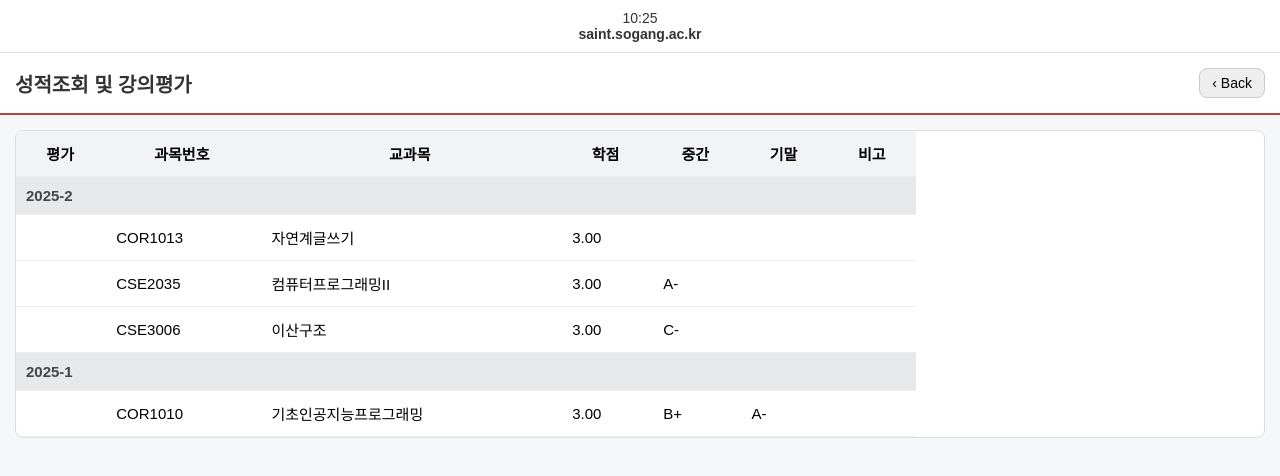
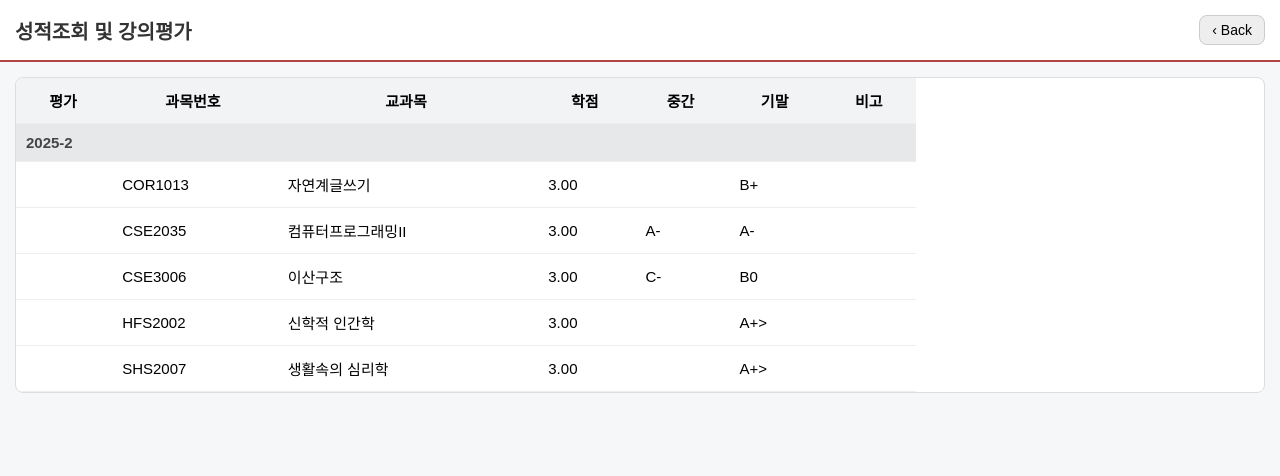
Before and after one commit to znjxjznjxj/rkflrkflql, a plain HTML site: page index.html in a window 1280 px wide. Drawn offline with Linux system fonts and the light colour scheme.

Commit message:
Remove header and update course grades

```diff
--- a/index.html
+++ b/index.html
@@ -9,10 +9,7 @@
 
 <body>
 
-<header class="top-bar">
-    <div class="time">10:25</div>
-    <div class="url">saint.sogang.ac.kr</div>
-</header>
+
 
 <div class="page-title-area">
     <h2>성적조회 및 강의평가</h2>
@@ -47,7 +44,7 @@
                 <td>자연계글쓰기</td>
                 <td>3.00</td>
                 <td></td>
-                <td></td>
+                <td>B+</td>
                 <td></td>
             </tr>
 
@@ -57,7 +54,7 @@
                 <td>컴퓨터프로그래밍II</td>
                 <td>3.00</td>
                 <td>A-</td>
-                <td></td>
+                <td>A-</td>
                 <td></td>
             </tr>
 
@@ -67,24 +64,30 @@
                 <td>이산구조</td>
                 <td>3.00</td>
                 <td>C-</td>
+                <td>B0</td>
                 <td></td>
-                <td></td>
-            </tr>
-
-            <!-- 2025-1 구분 -->
-            <tr class="semester-row">
-                <td colspan="7">2025-1</td>
             </tr>
 
             <tr>
                 <td></td>
-                <td>COR1010</td>
-                <td>기초인공지능프로그래밍</td>
+                <td>HFS2002</td>
+                <td>신학적 인간학</td>
                 <td>3.00</td>
-                <td>B+</td>
-                <td>A-</td>
+                <td></td>
+                <td>A+></td>
                 <td></td>
             </tr>
+
+            <tr>
+                <td></td>
+                <td>SHS2007</td>
+                <td>생활속의 심리학</td>
+                <td>3.00</td>
+                <td></td>
+                <td>A+></td>
+                <td></td>
+            </tr>
+
 
         </tbody>
     </table>
```
